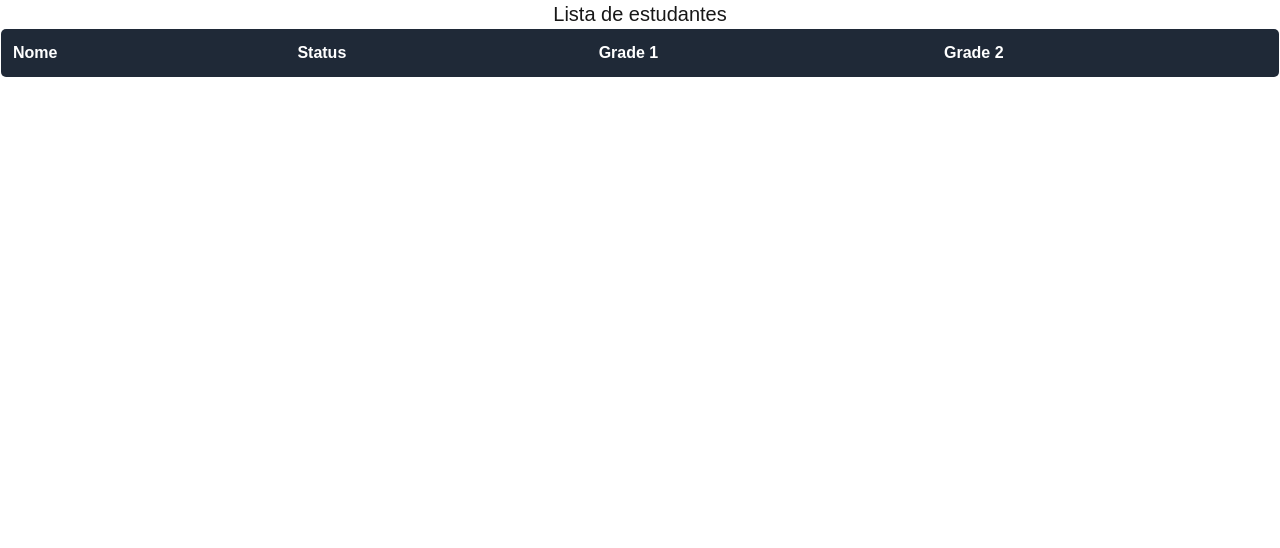
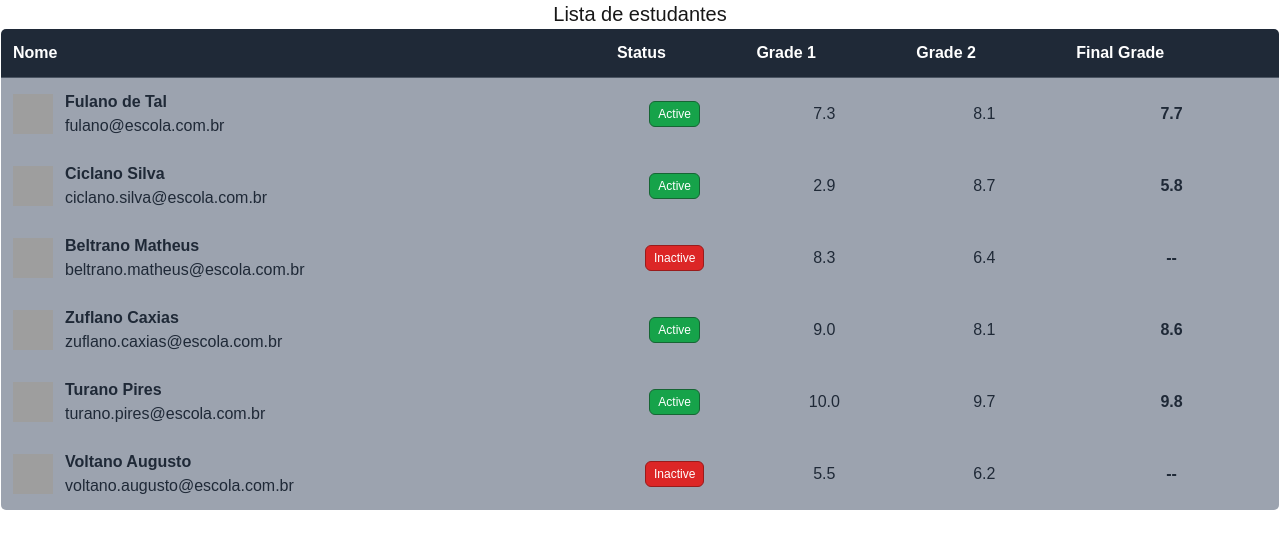
Before and after one commit to ewertonfranca94/react-aulas, a Next.js app: page / in a window 1280 px wide. Shown: the top 548 px of the page. Built offline with nearby package versions, Linux system fonts and the light colour scheme; grey boxes are pictures that could not be loaded.

Commit message:
resolução do exercicio aula 18

```diff
--- a/src/componentes/EstudantesTable.tsx
+++ b/src/componentes/EstudantesTable.tsx
@@ -12,10 +12,30 @@
                     <th className="p-3 text-white">Status</th>
                     <th className="p-3 text-white">Grade 1</th>
                     <th className="p-3 text-white">Grade 2</th>
+                    <th className="p-3 text-white">Final Grade</th>
 
                 </tr>
             </thead>
             <tbody>
+                {estudantes.map(item =>(
+                    <tr key={item.id} className="text-gray-800 bg-gray-400 border-gray-600">
+                        <td className="p-3 flex items-center">
+                            <img src={item.avatar} alt={item.name} className="w-10 h-10 roudeded-full mr-3"/>
+                            <div>
+                                <div className="text-left font-bold">{item.name}</div>
+                                <div>{item.email}</div>
+                            </div>
+                        </td>
+                        <td>
+                            {item.active && <div className="px-2 py-1 inline-block rounded-md border border-green-800 bg-green-600 text-white text-xs">Active</div>}
+                            {!item.active && <div className="px-2 py-1 inline-block rounded-md border border-red-800 bg-red-600 text-white text-xs">Inactive</div>}
+                        </td>
+                        <td className="p-3">{item.grade1.toFixed(1)}</td>
+                        <td className="p-3">{item.grade2.toFixed(1)}</td>
+                        <td className="p-3 font-bold">{item.active ? ((item.grade1 + item.grade2) / 2).toFixed(1) : '--' }</td>
+
+                    </tr>
+                ))}
 
             </tbody>
         </table>
```
